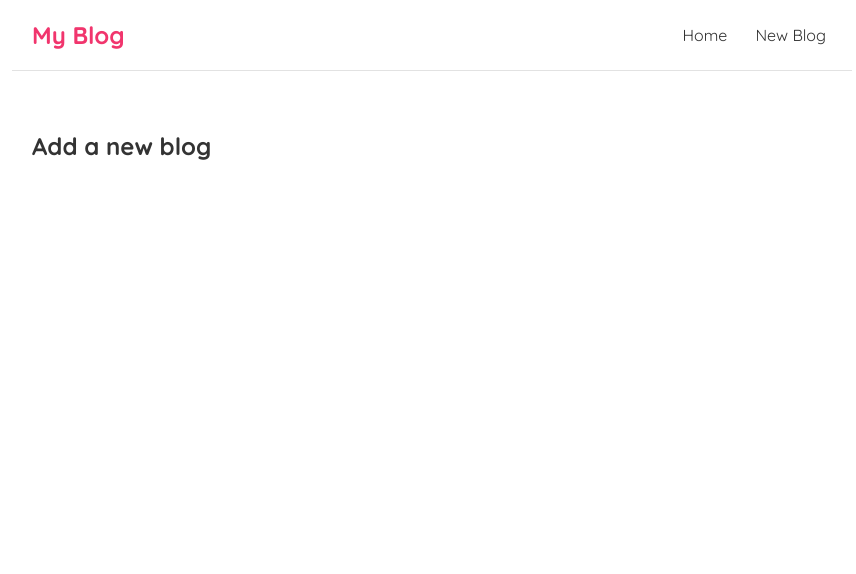
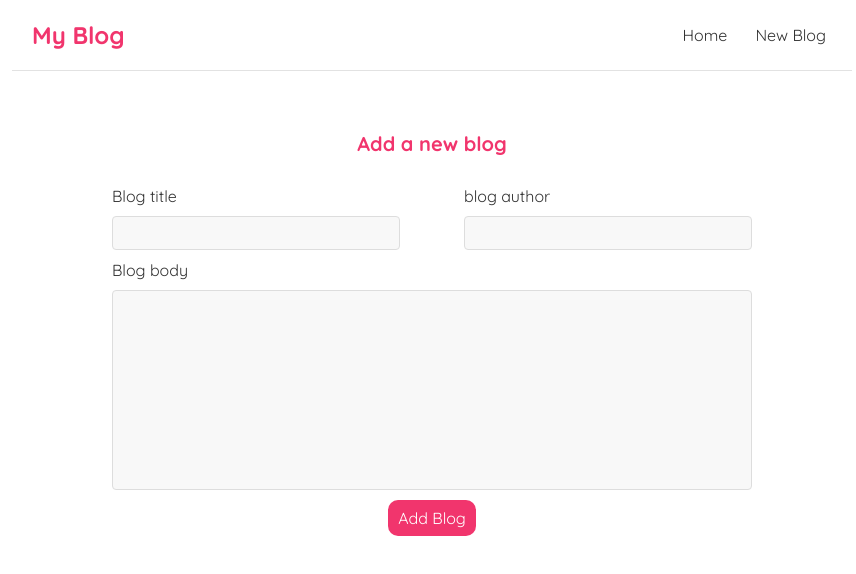
Before and after one commit to IbrohimRasulov/my-blogs, a React (Create React App) app: page /create in a window 1280 px wide. Shown: the top 574 px of the page, without its empty margins (208-1064 px from the left). Built offline with nearby package versions, Linux system fonts and the light colour scheme.

Commit message:
Add create component

```diff
--- a/src/Create.js
+++ b/src/Create.js
@@ -1,11 +1,25 @@
 import React from "react";
 
- const  Create = () => {
+const Create = () => {
   return (
     <div className="create">
       <h2>Add a new blog</h2>
+      <form>
+        <div>
+          <label>Blog title</label>
+          <input type="text" required />
+        </div>
+        <span></span>
+        <div>
+          <label>blog author</label>
+          <input type="text" required />
+        </div>
+        <label>Blog body</label>
+        <textarea required></textarea>
+        <button>Add Blog</button>
+      </form>
     </div>
   );
 }
 
- export default  Create;
+export default Create;
--- a/src/index.css
+++ b/src/index.css
@@ -3,7 +3,8 @@
 /* base styles */
 * {
   margin: 0;
-  font-family: "Quicksand"; /* stylelint-disable-line font-family-no-missing-generic-family-keyword */
+  font-family: "Quicksand";
+  /* stylelint-disable-line font-family-no-missing-generic-family-keyword */
   color: #333;
 }
 
@@ -60,3 +61,60 @@
 .blog-preview a {
   text-decoration: none;
 }
+
+/* create new blog form */
+.create {
+  max-width: 640px;
+  margin: 0 auto;
+  text-align: center;
+}
+
+.create label {
+  text-align: left;
+  display: block;
+}
+
+.create h2 {
+  font-size: 20px;
+  color: #f1356d;
+  margin-bottom: 30px;
+}
+
+.create div {
+  width: 45%;
+  display: inline-block;
+}
+
+.create span {
+  width: 10%;
+  display: inline-block;
+}
+
+.create textarea {
+  height: 200px;
+  resize: none;
+}
+
+.create input,
+.create textarea {
+  width: 100%;
+  padding: 6px 10px;
+  margin: 10px 0;
+  border: 1px solid #ddd;
+  border-radius: 4px;
+  background-color: #f8f8f8;
+  box-sizing: border-box;
+  display: block;
+  font-size: 16px;
+  outline: none;
+}
+
+.create button {
+  background: #f1356d;
+  color: #fff;
+  border: 0;
+  padding: 8px 10px;
+  border-radius: 10px;
+  cursor: pointer;
+  font-size: 1rem;
+}
```
Lines whose indentation alone changed are shown as unchanged.
